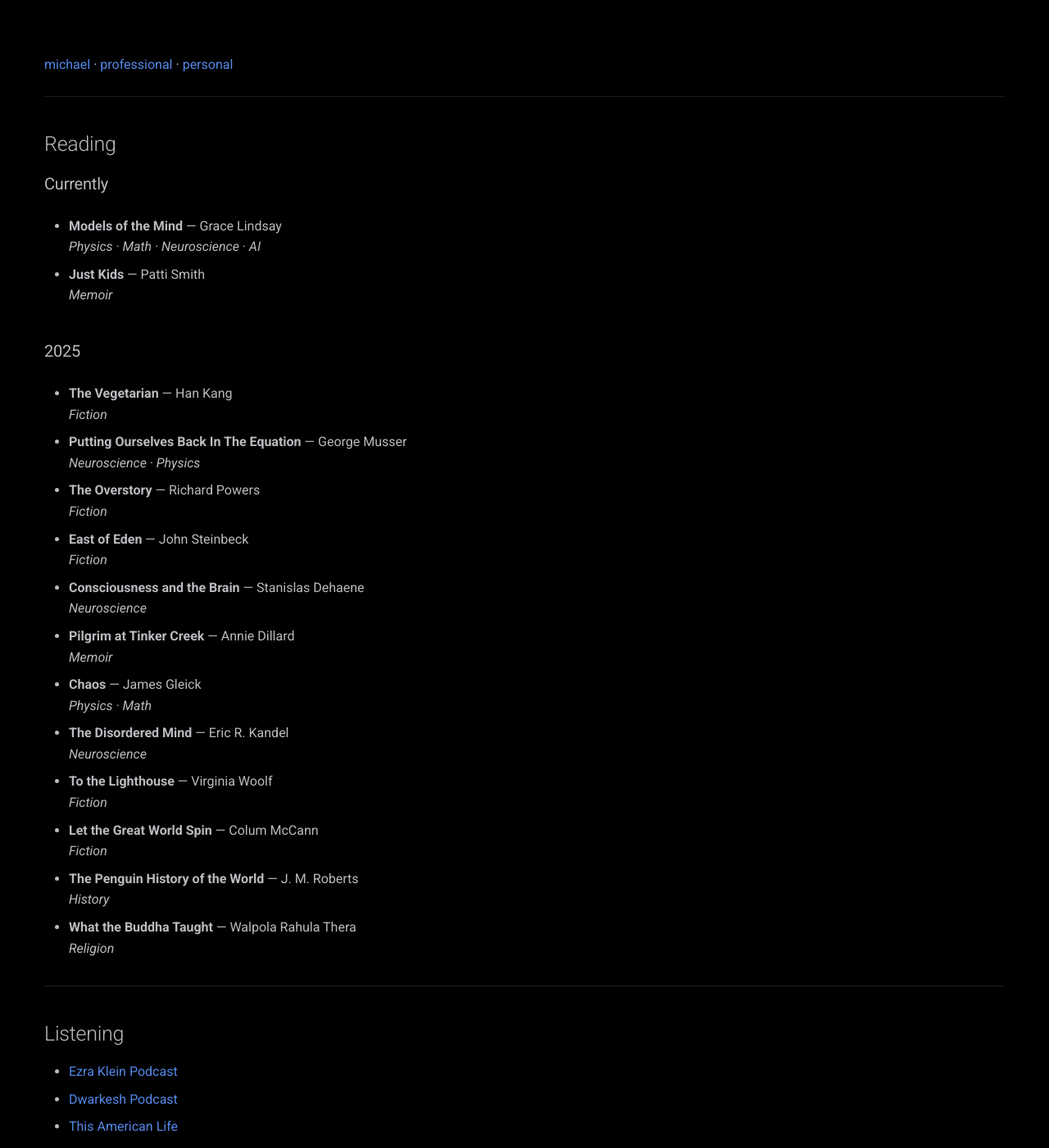
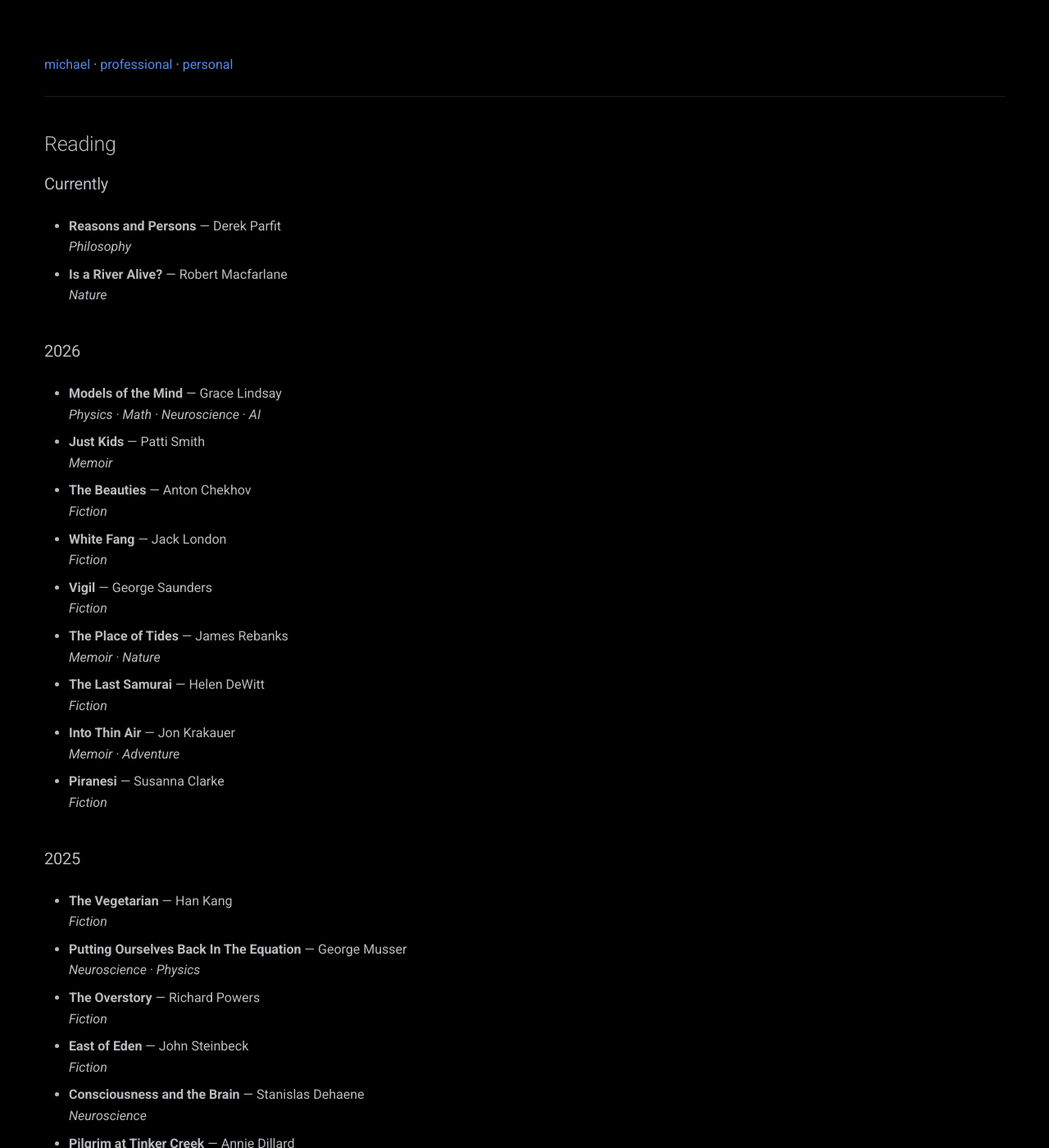
Before and after one commit to cyber-michael/becoming-online, an MkDocs documentation site: the page built from docs/personal/personal.md, in a window 1280 px wide and 1400 px high. Shown: the whole window at 82% size. Built offline with MkDocs 1.6.1 and Material for MkDocs 9.7.7, drawn with Linux system fonts in a browser that asks for light colours; some of the changed text lies outside the part shown.

Commit message:
Update reading list and hide Material footer credit
Co-Authored-By: Claude Opus 5.5 (1M context) <noreply@anthropic.com>

```diff
--- a/docs/personal/personal.md
+++ b/docs/personal/personal.md
@@ -6,11 +6,40 @@
 
 ### Currently
 
+- **Reasons and Persons** — Derek Parfit
+  *Philosophy*
+
+- **Is a River Alive?** — Robert Macfarlane
+  *Nature*
+
+### 2026
+
 - **Models of the Mind** — Grace Lindsay
   *Physics · Math · Neuroscience · AI*
 
 - **Just Kids** — Patti Smith
   *Memoir*
+
+- **The Beauties** — Anton Chekhov
+  *Fiction*
+
+- **White Fang** — Jack London
+  *Fiction*
+
+- **Vigil** — George Saunders
+  *Fiction*
+
+- **The Place of Tides** — James Rebanks
+  *Memoir · Nature*
+
+- **The Last Samurai** — Helen DeWitt
+  *Fiction*
+
+- **Into Thin Air** — Jon Krakauer
+  *Memoir · Adventure*
+
+- **Piranesi** — Susanna Clarke
+  *Fiction*
 
 ### 2025
 
--- a/mkdocs.yml
+++ b/mkdocs.yml
@@ -14,3 +14,6 @@ nav:
 
 extra_css:
   - stylesheets/extra.css
+
+extra:
+  generator: false
```
